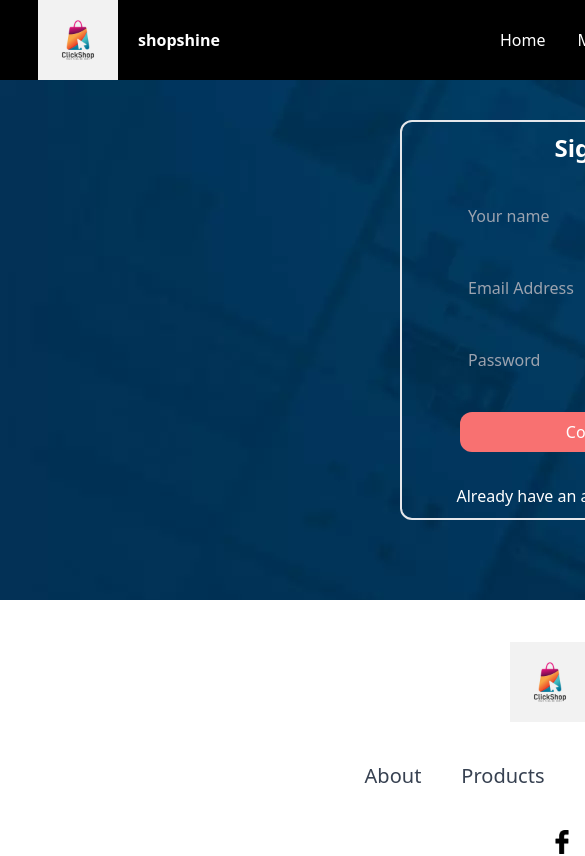
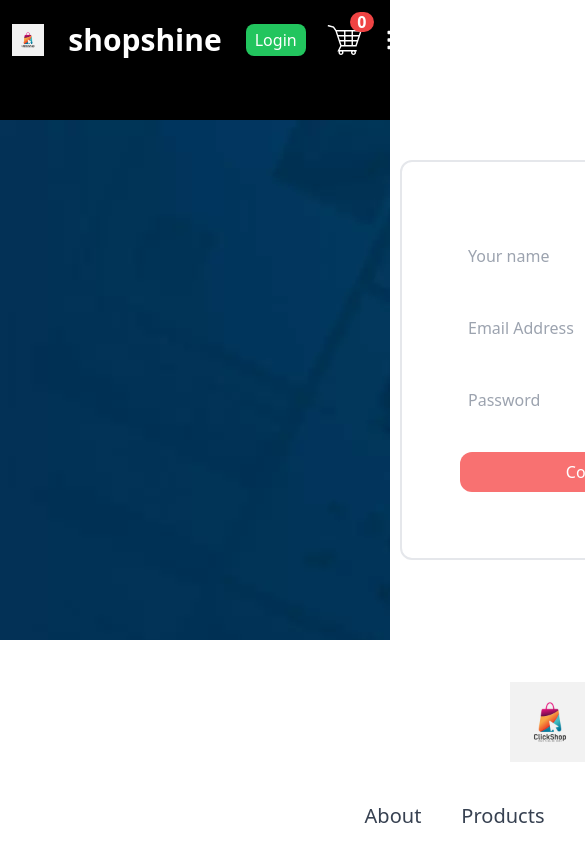
Before and after one commit to Naveen8218-naviii/E-commerce, a React (Vite) app: page /login in a window 390 px wide. Shown: the top 856 px of the page, 585 px wide, since content can reach past the window. Built offline with nearby package versions, Linux system fonts and the light colour scheme.

Commit message:
Initial push of responsive e-commerce project

```diff
--- a/src/App.jsx
+++ b/src/App.jsx
@@ -12,10 +12,10 @@ import Cart from './component/Pages/cart'
 import manbanner from './assets/banner.jpg'
 import womenbanner from './assets/women_banner.avif'
 import kidsbanner from './assets/kids_banner.jpg'
-
+import './App.css'
 const App = () => {
   return (
-    <div className=' bg-black h-10 w-10 text-blue-900'>
+    <div className='w-full'>
       <BrowserRouter>
       <Navbar />
       <Routes>
--- a/src/component/Pages/loginsignup.jsx
+++ b/src/component/Pages/loginsignup.jsx
@@ -3,7 +3,7 @@ import log from '../../assets/login.webp'
 
 const Loginsignup = () => {
   return (
-    <div className=' h-130  p-10' style={{ backgroundImage: `url(${log})`, width:`214vh` }}>
+    <div className=' h-130  p-10' style={{ backgroundImage: `url(${log})` }}>
       <div  className='w-100  h-100 border-2 flex ml-90 flex-col justify-center items-center gap-8  text-white rounded-xl hover:scale-105 '>
           <h1 className='mr-25 font-bold text-2xl'>Sign Up</h1>
 
--- a/src/component/navbar.jsx
+++ b/src/component/navbar.jsx
@@ -5,32 +5,50 @@ import {Link} from 'react-router-dom'
 import {Shopcontext} from '../component/shopcontext'
 import logo from '../assets/logo.jpg'
 import { GiShoppingCart } from "react-icons/gi";
+import { FaBars } from "react-icons/fa";
 
 const Navbar = () => {
   const[menu,Setmenu]=useState("menu")
+  const [open, setOpen] = useState(false)
   const {getTotalCart}=useContext(Shopcontext)
   return (
-    <div className=' w-314 h-20 bg-black text-white flex justify-center gap-70 items-center cursor-pointer ' >
-      <div className='flex items-center gap-5'>
-        <img src={logo} className='w-20 bg-black h-15'/>
-        <p className='font-bold'>shopshine</p>
+    <div className=' w-full h-auto bg-black text-white grid md:flex justify-center md:gap-40 gap-10 items-center cursor-pointer px-4 py-5' >
+      <div className='flex items-center gap-6 '>
+        <img src={logo} className='w-10 bg-black h-8 md:w-15 md:h-10'/>
+        <p className='font-bold text-3xl md:text-xl'>shopshine</p>
+
+
+                  <div className=' md:hidden flex items-center gap-5'>
+           <Link to={"/login"}> <button className='bg-green-500 w-15 h-8 rounded-lg'> Login</button></Link>
+           <div className='relative'>
+            <p className='absolute -right-2 -top-2 w-6 rounded-full h-5 flex justify-center items-center font-semibold bg-red-500 text-white'> {getTotalCart()}</p>
+          <Link to={"/cart"}>  <GiShoppingCart className='w-10 bg-black h-10' /></Link>
+
+            </div>
+
+
+      <button onClick={()=>setOpen(!open)} className='md:hidden text-2xl'>
+<FaBars />
+      </button>
+     </div>
       </div>
 
       <div>
-        <ul className='flex justify-center gap-8'>
+        <ul className={`md:flex md:justify-center grid place-items-center gap-5 ${open?'grid':'hidden'} text-2xl md:text-xl`}>
             <li onClick={()=>{Setmenu("home")}} > <Link to={"/shop"}> Home</Link>{menu==="home"?<hr/>:<></>}</li>
             <li onClick={()=>{Setmenu("mens")}}><Link to={"/mens"}> Mens</Link>{menu==="mens"?<hr/>:<></>}</li>
             <li onClick={()=>{Setmenu("women")}}><Link to={"/womens"}> womens</Link>{menu==="women"?<hr/>:<></>}</li>
             <li onClick={()=>{Setmenu("kids")}}><Link to={"/kids"}> Kids</Link>{menu==="kids"?<hr/>:<></>}</li>
         </ul>
   </div>
-        <div className='flex items-center gap-10'>
+        <div className=' hidden md:flex md:items-center md:gap-10'>
            <Link to={"/login"}> <button className='bg-green-500 w-20 h-10 rounded-lg'> Login</button></Link>
            <div className='relative'>
             <p className='absolute -right-2 -top-2 w-6 rounded-full h-5 flex justify-center items-center font-semibold bg-red-500 text-white'> {getTotalCart()}</p>
           <Link to={"/cart"}>  <GiShoppingCart className='w-10 bg-black h-10' /></Link>
 
             </div>
+
         </div>
 
 
--- a/src/main.jsx
+++ b/src/main.jsx
@@ -1,6 +1,7 @@
 import { StrictMode } from 'react'
 import { createRoot } from 'react-dom/client'
 import './index.css'
+import './App.css'
 import App from './App.jsx'
 import ShopcontextPro from './component/shopcontext.jsx'
 createRoot(document.getElementById('root')).render(
```
